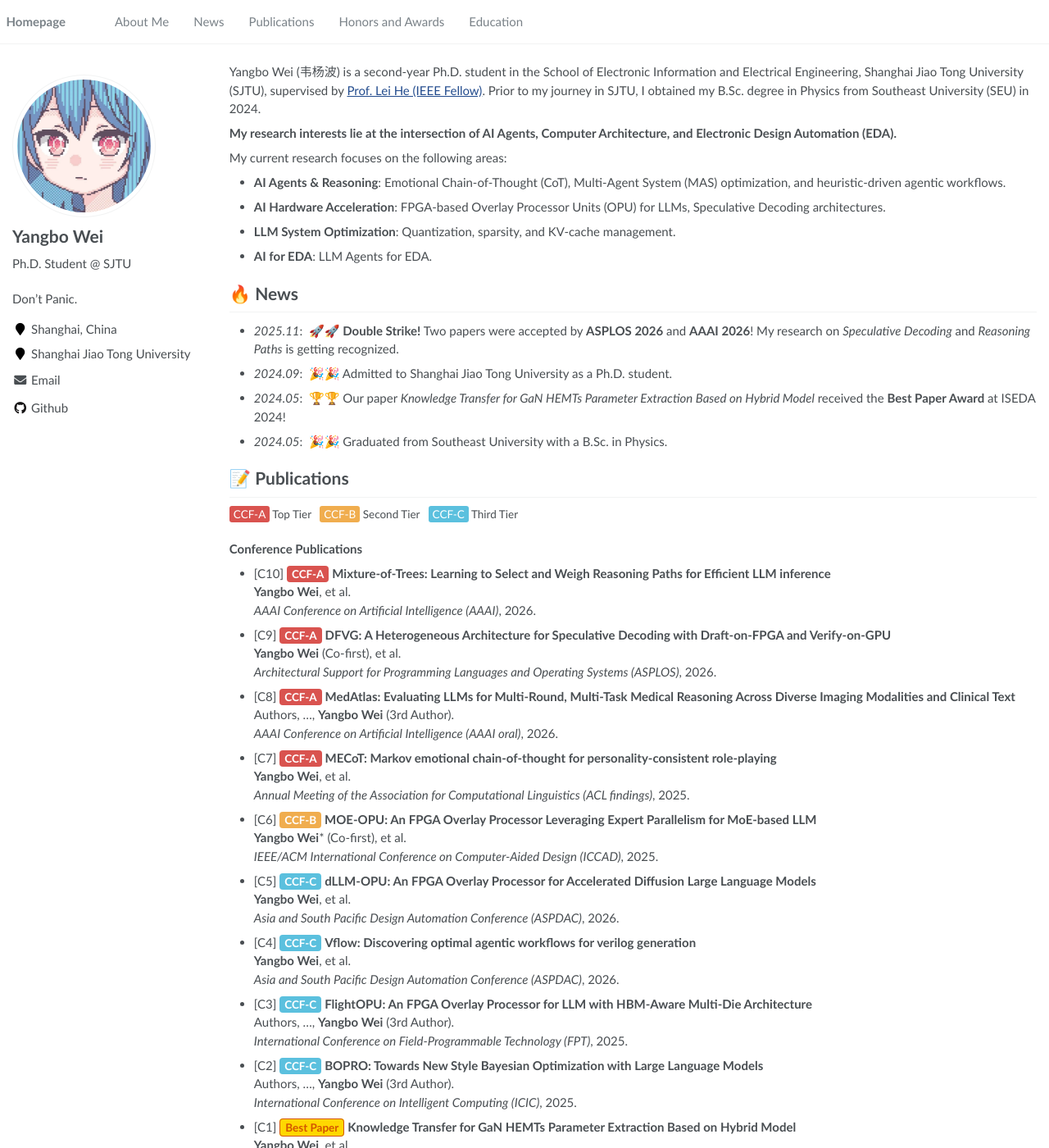
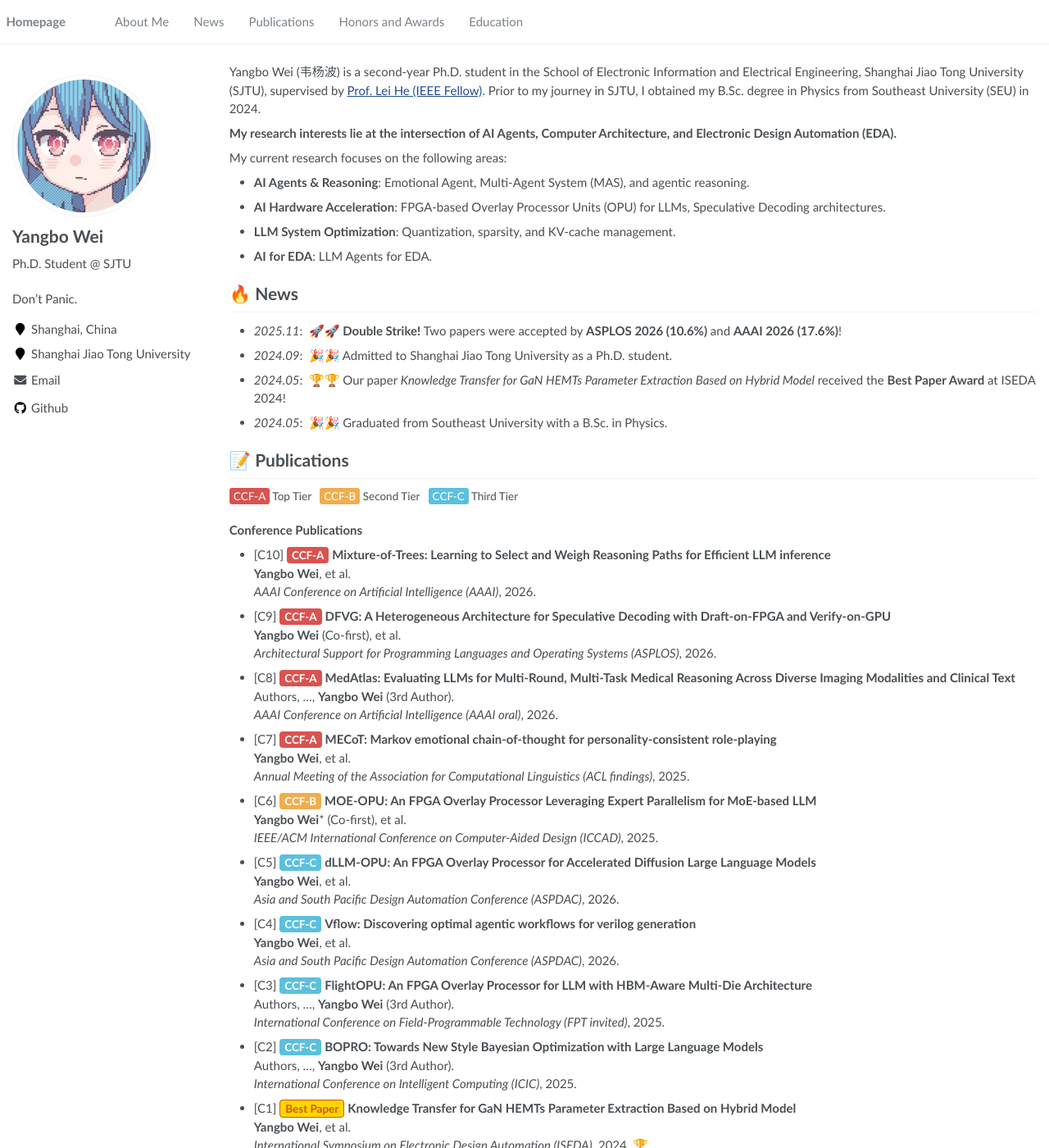
Before and after one commit to yangforever17/yangforever17.github.io, a Jekyll site: the page built from _pages/about.md, in a window 1280 px wide and 1400 px high. Shown: the whole window at 82% size. Built offline with Jekyll 4.4.1, drawn with Linux system fonts in a browser that asks for light colours.

Commit message:
Update about.md

```diff
--- a/_pages/about.md
+++ b/_pages/about.md
@@ -17,19 +17,19 @@ redirect_from:
 
 <span class='anchor' id='about-me'></span>
 
-Yangbo Wei (韦杨波) is a second-year Ph.D. student in the School of Electronic Information and Electrical Engineering, Shanghai Jiao Tong University (SJTU), supervised by [Prof. Lei He (IEEE Fellow)]([https://www.sjtu.edu.cn/](https://scholar.google.com/citations?hl=zh-CN&user=n_N-PJkAAAAJ&view_op=list_works)).
+Yangbo Wei (韦杨波) is a second-year Ph.D. student in the School of Electronic Information and Electrical Engineering, Shanghai Jiao Tong University (SJTU), supervised by [Prof. Lei He (IEEE Fellow)]([(https://scholar.google.com/citations?hl=zh-CN&user=n_N-PJkAAAAJ&view_op=list_works)]).
 Prior to my journey in SJTU, I obtained my B.Sc. degree in Physics from Southeast University (SEU) in 2024.
 
 **My research interests lie at the intersection of AI Agents, Computer Architecture, and Electronic Design Automation (EDA).**
 
 My current research focuses on the following areas:
-- **AI Agents & Reasoning**: Emotional Chain-of-Thought (CoT), Multi-Agent System (MAS) optimization, and heuristic-driven agentic workflows.
+- **AI Agents & Reasoning**: Emotional Agent, Multi-Agent System (MAS), and agentic reasoning.
 - **AI Hardware Acceleration**: FPGA-based Overlay Processor Units (OPU) for LLMs, Speculative Decoding architectures.
 - **LLM System Optimization**:  Quantization, sparsity, and KV-cache management.
 - **AI for EDA**: LLM Agents for EDA.
 
 # 🔥 News
-- *2025.11*: &nbsp;🚀🚀 **Double Strike!** Two papers were accepted by **ASPLOS 2026** and **AAAI 2026**! My research on *Speculative Decoding* and *Reasoning Paths* is getting recognized.
+- *2025.11*: &nbsp;🚀🚀 **Double Strike!** Two papers were accepted by **ASPLOS 2026 (10.6%)** and **AAAI 2026 (17.6%)**!
 - *2024.09*: &nbsp;🎉🎉 Admitted to Shanghai Jiao Tong University as a Ph.D. student.
 - *2024.05*: &nbsp;🏆🏆 Our paper *Knowledge Transfer for GaN HEMTs Parameter Extraction Based on Hybrid Model* received the **Best Paper Award** at ISEDA 2024!
 - *2024.05*: &nbsp;🎉🎉 Graduated from Southeast University with a B.Sc. in Physics.
@@ -50,7 +50,7 @@ My current research focuses on the following areas:
 - [C6] <span style="background-color: #f0ad4e; color: white; padding: 2px 6px; border-radius: 4px; font-size: 0.9em; font-weight: bold;">CCF-B</span> **MOE-OPU: An FPGA Overlay Processor Leveraging Expert Parallelism for MoE-based LLM** <br> **Yangbo Wei*** (Co-first), et al. <br> *IEEE/ACM International Conference on Computer-Aided Design (ICCAD)*, 2025.
 - [C5] <span style="background-color: #5bc0de; color: white; padding: 2px 6px; border-radius: 4px; font-size: 0.9em; font-weight: bold;">CCF-C</span> **dLLM-OPU: An FPGA Overlay Processor for Accelerated Diffusion Large Language Models** <br> **Yangbo Wei**, et al. <br> *Asia and South Pacific Design Automation Conference (ASPDAC)*, 2026.
 - [C4] <span style="background-color: #5bc0de; color: white; padding: 2px 6px; border-radius: 4px; font-size: 0.9em; font-weight: bold;">CCF-C</span> **Vflow: Discovering optimal agentic workflows for verilog generation** <br> **Yangbo Wei**, et al. <br> *Asia and South Pacific Design Automation Conference (ASPDAC)*, 2026.
-- [C3] <span style="background-color: #5bc0de; color: white; padding: 2px 6px; border-radius: 4px; font-size: 0.9em; font-weight: bold;">CCF-C</span> **FlightOPU: An FPGA Overlay Processor for LLM with HBM-Aware Multi-Die Architecture** <br> Authors, ..., **Yangbo Wei** (3rd Author). <br> *International Conference on Field-Programmable Technology (FPT)*, 2025.
+- [C3] <span style="background-color: #5bc0de; color: white; padding: 2px 6px; border-radius: 4px; font-size: 0.9em; font-weight: bold;">CCF-C</span> **FlightOPU: An FPGA Overlay Processor for LLM with HBM-Aware Multi-Die Architecture** <br> Authors, ..., **Yangbo Wei** (3rd Author). <br> *International Conference on Field-Programmable Technology (FPT invited)*, 2025.
 - [C2] <span style="background-color: #5bc0de; color: white; padding: 2px 6px; border-radius: 4px; font-size: 0.9em; font-weight: bold;">CCF-C</span> **BOPRO: Towards New Style Bayesian Optimization with Large Language Models** <br> Authors, ..., **Yangbo Wei** (3rd Author). <br> *International Conference on Intelligent Computing (ICIC)*, 2025.
 - [C1] <span style="background-color: #ffd700; color: #d35400; padding: 2px 6px; border-radius: 4px; font-size: 0.9em; font-weight: bold; border: 1px solid #d35400;">Best Paper</span> **Knowledge Transfer for GaN HEMTs Parameter Extraction Based on Hybrid Model** <br> **Yangbo Wei**, et al. <br> *International Symposium on Electronic Design Automation (ISEDA)*, 2024. 🏆
 
```
